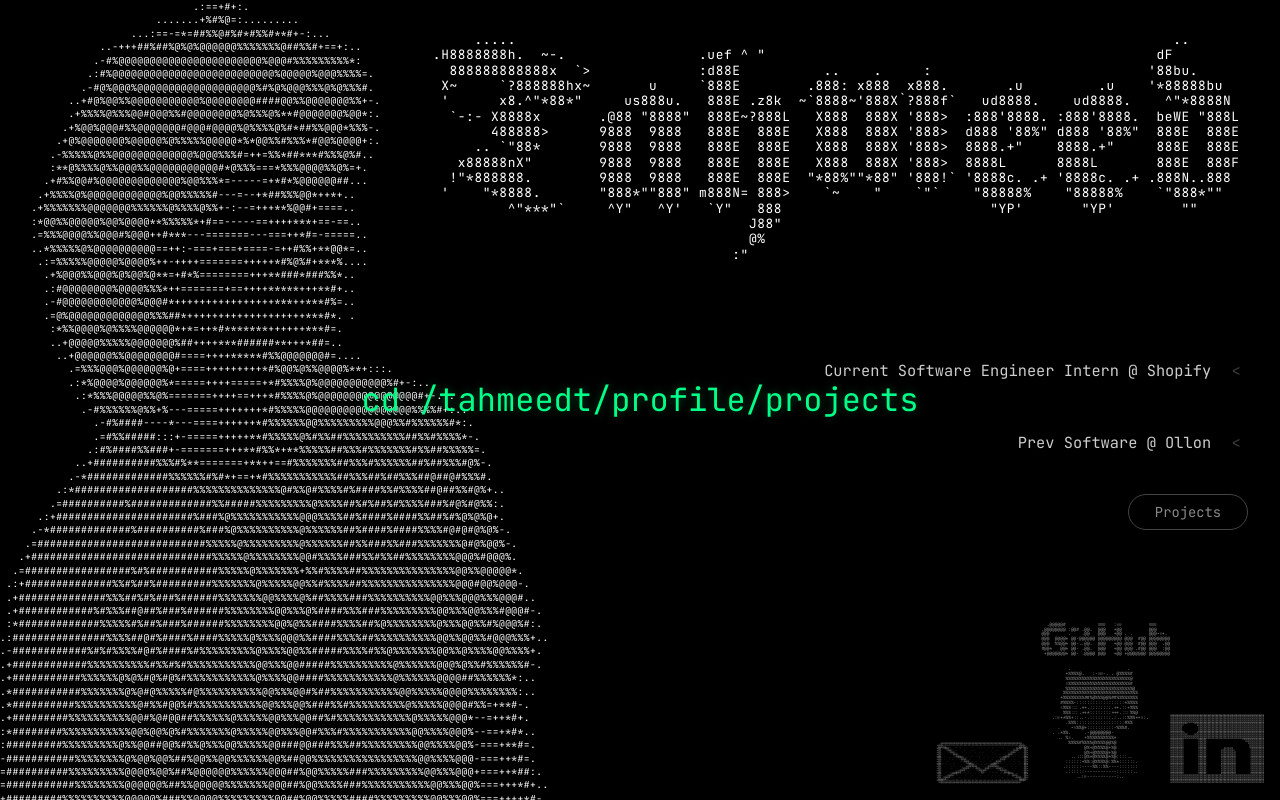
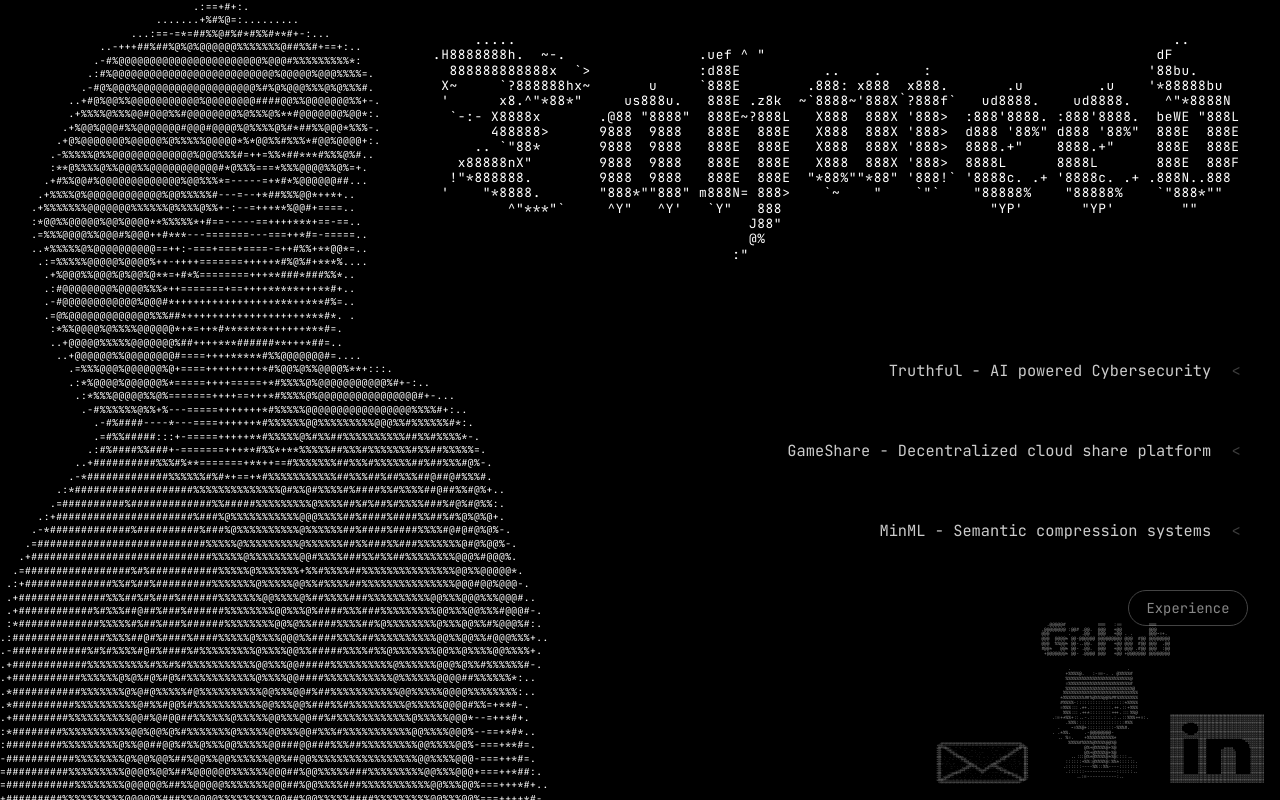
Before and after one commit to ruyot/portfolio_new, a website built with Vite: page index.html in a window 1280 px wide. Both pictures are taken after a click on the element "Projects". Built offline with nearby package versions, Linux system fonts and the light colour scheme.

Commit message:
cleaned legacy transitions, created two static containers for each state added visibility toggling.

```diff
--- a/src/main.js
+++ b/src/main.js
@@ -136,8 +136,6 @@ X~     \`?888888hx~       u     \`888E        .888: x888  x888.       .u
 // Function to type command like terminal
 function typeCommand(element, text, callback) {
   element.innerHTML = ''; // Clear text
-  element.style.borderColor = "transparent"; // Make it look like terminal input
-  element.style.textAlign = "left"; // Align left like terminal
   let i = 0;
 
   // Create cursor element
@@ -154,7 +152,7 @@ function typeCommand(element, text, callback) {
       setTimeout(() => {
         element.removeChild(cursor); // Remove cursor when done
         if (callback) callback();
-      }, 500); // Wait a bit after typing finishes
+      }, 100); // Quick finish
     }
   }
 
@@ -333,60 +331,6 @@ const tag2 = `
 '    o888o        d888b    \`Y8bod8P'     \`8'            YooooooP        \`Y8bood8P'  o888o o888o \`Y8bod8P' o888o o888o
 `;
 
-// Content definitions
-const experienceContent = `
-        <div class="experience-group">
-          <div class="experience-line">
-            <span class="experience-text">Current Software Engineer Intern @ Shopify</span>
-            <div class="logo-placeholder"></div>
-          </div>
-          <div class="experience-details">Continuous Deployment Team</div>
-        </div>
-
-        <div class="experience-group">
-          <div class="experience-line">
-            <span class="experience-text">Prev Software @ Ollon</span>
-            <div class="logo-placeholder"></div>
-          </div>
-          <div class="experience-details">AI, Automation and QA</div>
-        </div>
-`;
-
-const projectsContent = `
-        <div class="project-item">
-            <div class="project-header">
-                <span class="project-title">Truthful - AI powered Cybersecurity</span>
-                <div class="logo-placeholder"></div>
-            </div>
-            <div class="project-details">
-                <p class="project-desc">Built my own ML model to detect Real vs AI content from scratch. Trained on 100k+ frames on Google Cloud and deployed on render.</p>
-                <p class="project-stack">Python · PyTorch · CUDA · NumPy</p>
-            </div>
-        </div>
-
-        <div class="project-item">
-            <div class="project-header">
-                <span class="project-title">GameShare - Decentralized cloud share platform</span>
-                <div class="logo-placeholder"></div>
-            </div>
-            <div class="project-details">
-                <p class="project-desc">Decentralized marketplace for cloud gaming via peer hardware hosting. Low cost, accessible entertainment for everyone.</p>
-                <p class="project-stack">Rust · Python · Docker · WebRTC</p>
-            </div>
-        </div>
-
-        <div class="project-item">
-            <div class="project-header">
-                <span class="project-title">MinML - Semantic compression systems</span>
-                <div class="logo-placeholder"></div>
-            </div>
-            <div class="project-details">
-                <p class="project-desc">Local, cross-provider token cache with safe prompt compression. Cuts LLM cost while preserving meaning.</p>
-                <p class="project-stack">Rust (PyO3) · Python 3.13 · Transformers · PyTorch</p>
-            </div>
-        </div>
-`;
-
 // Create simple layout with ASCII art and header
 document.querySelector('#app').innerHTML = `
   <main class="h-screen w-screen flex items-start justify-between px-8 md:px-16 lg:px-24 pt-16 overflow-hidden relative">
@@ -400,8 +344,53 @@ document.querySelector('#app').innerHTML = `
     <div class="ascii-header">
       <pre class="ascii-name" id="ascii-name">Tahmeed</pre>
       <div class="experience-container">
-        <div id="content-list" class="fade-in">
-            ${experienceContent}
+        <div id="experience-content" class="content-view">
+          <div class="experience-group">
+            <div class="experience-line">
+              <span class="experience-text">Current Software Engineer Intern @ Shopify</span>
+              <div class="logo-placeholder"></div>
+            </div>
+            <div class="experience-details">Continuous Deployment Team</div>
+          </div>
+          <div class="experience-group">
+            <div class="experience-line">
+              <span class="experience-text">Prev Software @ Ollon</span>
+              <div class="logo-placeholder"></div>
+            </div>
+            <div class="experience-details">AI, Automation and QA</div>
+          </div>
+        </div>
+        <div id="projects-content" class="content-view" style="display: none;">
+          <div class="project-item">
+            <div class="project-header">
+              <span class="project-title">Truthful - AI powered Cybersecurity</span>
+              <div class="logo-placeholder"></div>
+            </div>
+            <div class="project-details">
+              <p class="project-desc">Built my own ML model to detect Real vs AI content from scratch. Trained on 100k+ frames on Google Cloud and deployed on render.</p>
+              <p class="project-stack">Python · PyTorch · CUDA · NumPy</p>
+            </div>
+          </div>
+          <div class="project-item">
+            <div class="project-header">
+              <span class="project-title">GameShare - Decentralized cloud share platform</span>
+              <div class="logo-placeholder"></div>
+            </div>
+            <div class="project-details">
+              <p class="project-desc">Decentralized marketplace for cloud gaming via peer hardware hosting. Low cost, accessible entertainment for everyone.</p>
+              <p class="project-stack">Rust · Python · Docker · WebRTC</p>
+            </div>
+          </div>
+          <div class="project-item">
+            <div class="project-header">
+              <span class="project-title">MinML - Semantic compression systems</span>
+              <div class="logo-placeholder"></div>
+            </div>
+            <div class="project-details">
+              <p class="project-desc">Local, cross-provider token cache with safe prompt compression. Cuts LLM cost while preserving meaning.</p>
+              <p class="project-stack">Rust (PyO3) · Python 3.13 · Transformers · PyTorch</p>
+            </div>
+          </div>
         </div>
         <div class="projects-btn" id="projects-btn">Projects</div>
       </div>
@@ -425,7 +414,8 @@ document.querySelector('#app').innerHTML = `
 `
 
 // Toggle Logic
-const contentList = document.getElementById('content-list');
+const experienceContent = document.getElementById('experience-content');
+const projectsContent = document.getElementById('projects-content');
 const toggleBtn = document.getElementById('projects-btn');
 const terminalOverlay = document.getElementById('terminal-overlay');
 let isProjectsView = false;
@@ -435,43 +425,30 @@ toggleBtn.addEventListener('click', () => {
   toggleBtn.classList.add('typing');
 
   // Show overlay
-  terminalOverlay.style.display = 'block';
+  terminalOverlay.style.display = 'flex';
   terminalOverlay.innerHTML = '';
 
   const command = isProjectsView ? "cd /tahmeedt/profile/experience" : "cd /tahmeedt/profile/projects";
 
   typeCommand(terminalOverlay, command, () => {
-    // After typing finishes... wait 1.5s
-    setTimeout(() => {
-      // 1. Hide overlay
-      terminalOverlay.style.display = 'none';
-      terminalOverlay.innerHTML = '';
+    // After typing finishes... toggle visibility
+    isProjectsView = !isProjectsView;
 
-      // 2. Fade out content
-      contentList.classList.remove('fade-in');
-      contentList.classList.add('fade-out');
+    if (isProjectsView) {
+      experienceContent.style.display = 'none';
+      projectsContent.style.display = 'flex';
+    } else {
+      projectsContent.style.display = 'none';
+      experienceContent.style.display = 'flex';
+    }
 
-      setTimeout(() => {
-        // 3. toggle state
-        isProjectsView = !isProjectsView;
+    // Update button text
+    toggleBtn.textContent = isProjectsView ? "Experience" : "Projects";
 
-        // 4. Swap content
-        if (isProjectsView) {
-          contentList.innerHTML = projectsContent;
-        } else {
-          contentList.innerHTML = experienceContent;
-        }
-
-        // 5. Fade in content
-        contentList.classList.remove('fade-out');
-        contentList.classList.add('fade-in');
-
-        // 6. Reset button text (no typing on button anymore)
-        toggleBtn.textContent = isProjectsView ? "Experience" : "Projects";
-        toggleBtn.classList.remove('typing');
-
-      }, 300); // Wait for fade out
-    }, 1500); // Wait 1.5s viewing command
+    // Hide overlay
+    terminalOverlay.style.display = 'none';
+    terminalOverlay.innerHTML = '';
+    toggleBtn.classList.remove('typing');
   });
 });
 
--- a/src/style.css
+++ b/src/style.css
@@ -122,32 +122,18 @@ body {
     font-family: 'JetBrains Mono', monospace;
     font-size: clamp(0.7rem, 1.2vw, 1rem);
     color: #aaa;
-    margin-top: 12rem;
-    display: flex;
-    flex-direction: column;
-    align-items: flex-end;
     margin-top: 6rem;
     display: flex;
     flex-direction: column;
     align-items: flex-end;
     gap: 2rem;
-    /* Reduced generic gap since we separate content list */
 }
 
-#content-list {
+.content-view {
     display: flex;
     flex-direction: column;
     align-items: flex-end;
     gap: 3rem;
-    transition: opacity 0.3s ease;
-}
-
-.fade-in {
-    opacity: 1;
-}
-
-.fade-out {
-    opacity: 0;
 }
 
 .experience-group {
@@ -260,13 +246,21 @@ body {
 
 #terminal-overlay {
     position: fixed;
-    top: 50%;
-    left: 50%;
-    transform: translate(-50%, -50%);
+    top: 0;
+    left: 0;
+    width: 100vw;
+    height: 100vh;
+    background-color: #000;
+    display: flex;
+    justify-content: center;
+    align-items: center;
     font-family: 'JetBrains Mono', monospace;
     font-size: 2rem;
     color: #00ff88;
-    z-index: 1000;
+    z-index: 9999;
+    /* Ensure it covers everything */
+    padding: 2rem;
+    /* Add padding just in case of overflow on small screens */
     pointer-events: none;
     display: none;
     text-shadow: 0 0 10px rgba(0, 255, 136, 0.3);
```
